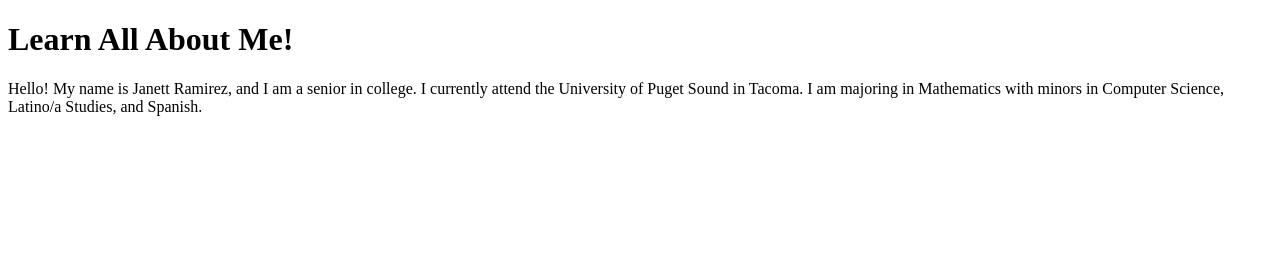
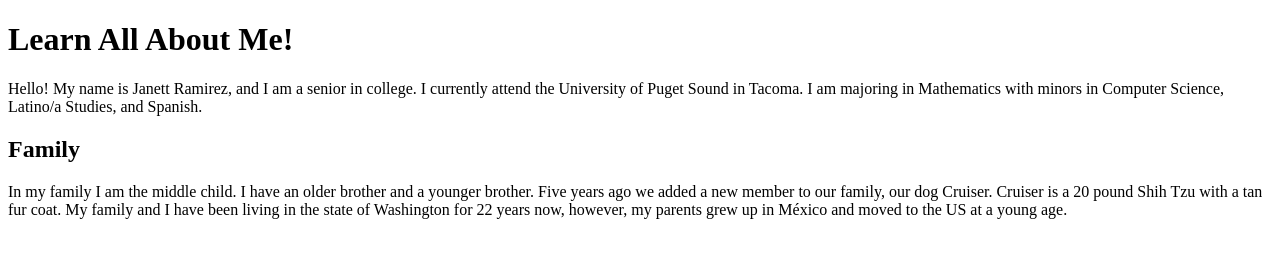
Before and after one commit to jan-ett/jan-ett.github.io, a plain HTML site: page liveWebpage/index.html in a window 1280 px wide. Drawn offline with Linux system fonts and the light colour scheme.

Commit message:
created a new heading with information about my family and dog

```diff
--- a/liveWebpage/index.html
+++ b/liveWebpage/index.html
@@ -8,5 +8,12 @@
         <p>Hello! My name is Janett Ramirez, and I am a senior in college. I currently attend the
         University of Puget Sound in Tacoma. I am majoring in Mathematics with minors in
         Computer Science, Latino/a Studies, and Spanish. </p>
+
+        <h2>Family</h2>
+        <p>In my family I am the middle child. I have an older brother and a younger brother.
+        Five years ago we added a new member to our family, our dog Cruiser. Cruiser is a 20 pound Shih Tzu
+        with a tan fur coat. My family and I have been living in the state of Washington for 22 years now,
+        however, my parents grew up in México and moved to the US at a young age.
+        </p>
     </body>
 </html>
```
